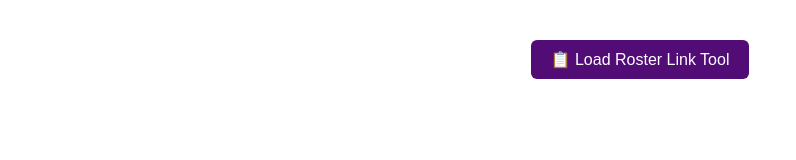
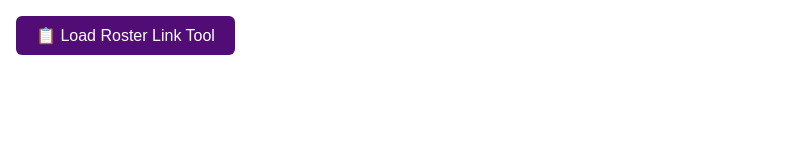
Before and after one commit to eacjason/bookmarklets, a plain HTML site: page anthology/anthologyRoster.html in a window 1280 px wide. Shown: the whole page, without its empty margins (0-796 px from the left). Drawn offline with Linux system fonts and the light colour scheme.

Commit message:
Update anthologyRoster.html

```diff
--- a/anthology/anthologyRoster.html
+++ b/anthology/anthologyRoster.html
@@ -4,10 +4,14 @@
   <meta charset="UTF-8">
   <title>Load Roster Link Tool</title>
   <style>
-    body {
+    html, body {
+      margin: 0;
+      padding: 0;
+      overflow: hidden; /* removes scrollbars */
       font-family: sans-serif;
-      text-align: center;
-      padding: 2em;
+    }
+    .container {
+      padding: 1em;
     }
     a.bookmarklet {
       display: inline-block;
@@ -24,8 +28,10 @@
   </style>
 </head>
 <body>
-  <a class="bookmarklet" href="javascript:(function(){var s=document.createElement('script');s.src='https://eacjason.github.io/bookmarklets/anthology/anthologyRoster.js';document.body.appendChild(s);})();">
-    📋 Load Roster Link Tool
-  </a>
+  <div class="container">
+    <a class="bookmarklet" href="javascript:(function(){var s=document.createElement('script');s.src='https://eacjason.github.io/bookmarklets/anthology/anthologyRoster.js';document.body.appendChild(s);})();">
+      📋 Load Roster Link Tool
+    </a>
+  </div>
 </body>
 </html>
```
